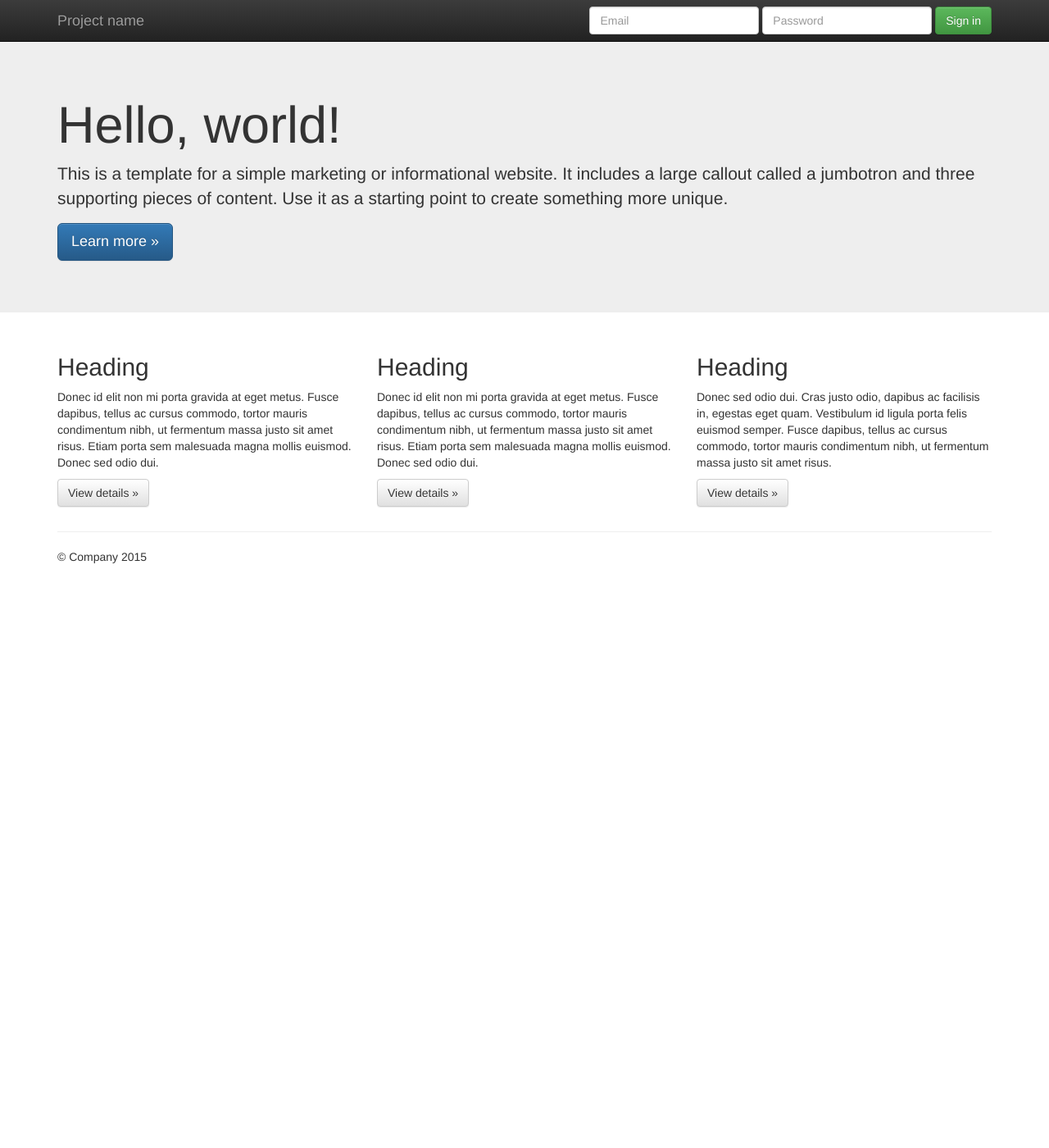
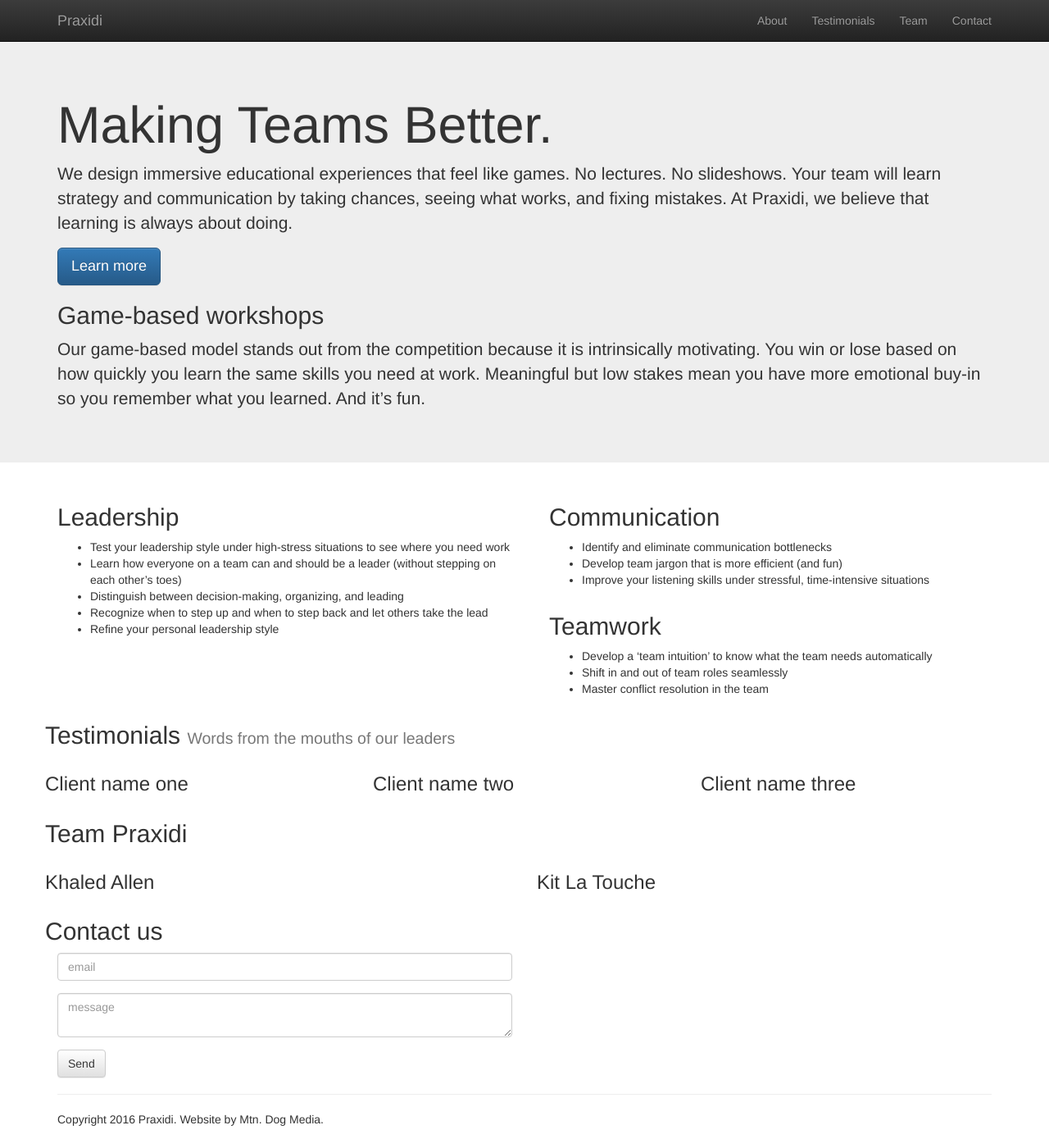
Before and after one commit to wlonk/praxidi, a Jekyll site: the page mtndog/index.html, which Jekyll copies as it is, in a window 1280 px wide and 1400 px high. Shown: the whole window at 82% size. Built offline with Jekyll 4.4.1, drawn with Linux system fonts in a browser that asks for light colours; nearby versions of some CDN libraries.

Commit message:
Initial site structure.

```diff
--- a/mtndog/index.html
+++ b/mtndog/index.html
@@ -10,7 +10,6 @@
   <meta name="description" content="">
   <meta name="viewport" content="width=device-width, initial-scale=1">
   <link rel="apple-touch-icon" href="apple-touch-icon.png">
-
   <link rel="stylesheet" href="css/bootstrap.min.css">
   <style>
     body {
@@ -20,12 +19,16 @@
   </style>
   <link rel="stylesheet" href="css/bootstrap-theme.min.css">
   <link rel="stylesheet" href="css/main.css">
-
   <script src="js/vendor/modernizr-2.8.3-respond-1.4.2.min.js"></script>
 </head>
+
 <body>
   <!--[if lt IE 8]>
-            <p class="browserupgrade">You are using an <strong>outdated</strong> browser. Please <a href="http://browsehappy.com/">upgrade your browser</a> to improve your experience.</p>
+    <p class="browserupgrade">
+        You are using an <strong>outdated</strong> browser. Please <a
+        href="http://browsehappy.com/">upgrade your browser</a> to improve your
+        experience.
+    </p>
   <![endif]-->
   <nav class="navbar navbar-inverse navbar-fixed-top" role="navigation">
     <div class="container">
@@ -36,55 +39,129 @@
           <span class="icon-bar"></span>
           <span class="icon-bar"></span>
         </button>
-          <a class="navbar-brand" href="#">Project name</a>
+        <a class="navbar-brand" href="#">Praxidi</a>
       </div>
-        <div id="navbar" class="navbar-collapse collapse">
-          <form class="navbar-form navbar-right" role="form">
-            <div class="form-group">
-              <input type="text" placeholder="Email" class="form-control">
+      <div class="collapse navbar-collapse" id="navbar">
+        <ul class="nav navbar-nav navbar-right">
+          <li><a href="#about">About</a></li>
+          <li><a href="#testimonials">Testimonials</a></li>
+          <li><a href="#team">Team</a></li>
+          <li><a href="#contact">Contact</a></li>
+        </ul>
       </div>
-            <div class="form-group">
-              <input type="password" placeholder="Password" class="form-control">
-            </div>
-            <button type="submit" class="btn btn-success">Sign in</button>
-          </form>
-        </div><!--/.navbar-collapse -->
     </div>
   </nav>
 
   <!-- Main jumbotron for a primary marketing message or call to action -->
   <div class="jumbotron">
     <div class="container">
-        <h1>Hello, world!</h1>
-        <p>This is a template for a simple marketing or informational website. It includes a large callout called a jumbotron and three supporting pieces of content. Use it as a starting point to create something more unique.</p>
-        <p><a class="btn btn-primary btn-lg" href="#" role="button">Learn more &raquo;</a></p>
+      <h1>Making Teams Better.</h1>
+      <p>
+      We design immersive educational experiences that feel like games. No
+      lectures. No slideshows. Your team will learn strategy and communication
+      by taking chances, seeing what works, and fixing mistakes. At Praxidi, we
+      believe that learning is always about doing.
+      </p>
+      <p>
+        <a class="btn btn-primary btn-lg" href="#" role="button">Learn more</a>
+      </p>
+      <div>
+        <h2>Game-based workshops</h2>
+        <p>
+        Our game-based model stands out from the competition because it is
+        intrinsically motivating. You win or lose based on how quickly you
+        learn the same skills you need at work. Meaningful but low stakes mean
+        you have more emotional buy-in so you remember what you learned. And
+        it’s fun.
+        </p>
+      </div>
     </div>
   </div>
 
-    <div class="container">
-      <!-- Example row of columns -->
+  <div class="container" id="about">
+    <div class="row">
+      <div class="col-md-6">
+        <h2>Leadership</h2>
+        <ul>
+          <li>Test your leadership style under high-stress situations to see where you need work</li>
+          <li>Learn how everyone on a team can and should be a leader (without stepping on each other’s toes) </li>
+          <li>Distinguish between decision-making, organizing, and leading</li>
+          <li>Recognize when to step up and when to step back and let others take the lead</li>
+          <li>Refine your personal leadership style</li>
+        </ul>
+      </div>
+      <div class="col-md-6">
+        <div class="col-md-12">
+          <h2>Communication</h2>
+          <ul>
+            <li>Identify and eliminate communication bottlenecks</li>
+            <li>Develop team jargon that is more efficient (and fun)</li>
+            <li>Improve your listening skills under stressful, time-intensive situations</li>
+          </ul>
+        </div>
+        <div class="col-md-12">
+          <h2>Teamwork</h2>
+          <ul>
+            <li>Develop a ‘team intuition’ to know what the team needs automatically</li>
+            <li>Shift in and out of team roles seamlessly</li>
+            <li>Master conflict resolution in the team</li>
+          </ul>
+        </div>
+      </div>
+    </div>
+
+    <div class="row" id="testimonials">
+      <h2>
+        Testimonials
+        <small>Words from the mouths of our leaders</small>
+      </h2>
       <div class="row">
         <div class="col-md-4">
-          <h2>Heading</h2>
-          <p>Donec id elit non mi porta gravida at eget metus. Fusce dapibus, tellus ac cursus commodo, tortor mauris condimentum nibh, ut fermentum massa justo sit amet risus. Etiam porta sem malesuada magna mollis euismod. Donec sed odio dui. </p>
-          <p><a class="btn btn-default" href="#" role="button">View details &raquo;</a></p>
+          <h3>Client name one</h3>
         </div>
         <div class="col-md-4">
-          <h2>Heading</h2>
-          <p>Donec id elit non mi porta gravida at eget metus. Fusce dapibus, tellus ac cursus commodo, tortor mauris condimentum nibh, ut fermentum massa justo sit amet risus. Etiam porta sem malesuada magna mollis euismod. Donec sed odio dui. </p>
-          <p><a class="btn btn-default" href="#" role="button">View details &raquo;</a></p>
+          <h3>Client name two</h3>
         </div>
         <div class="col-md-4">
-          <h2>Heading</h2>
-          <p>Donec sed odio dui. Cras justo odio, dapibus ac facilisis in, egestas eget quam. Vestibulum id ligula porta felis euismod semper. Fusce dapibus, tellus ac cursus commodo, tortor mauris condimentum nibh, ut fermentum massa justo sit amet risus.</p>
-          <p><a class="btn btn-default" href="#" role="button">View details &raquo;</a></p>
+          <h3>Client name three</h3>
+        </div>
+      </div>
+    </div>
+
+    <div class="row" class="team">
+      <h2>Team Praxidi</h2>
+      <div class="row">
+        <div class="col-md-6">
+          <h3>Khaled Allen</h3>
+        </div>
+        <div class="col-md-6">
+          <h3>Kit La Touche</h3>
+        </div>
+      </div>
+    </div>
+
+    <div class="row" class="contact">
+      <h2>Contact us</h2>
+      <div class="col-md-6">
+        <form action="http://formspree.io/kit@transneptune.net">
+          <input type="hidden" name="_cc" value="khaled.allen@gmail.com">
+          <input type="hidden" name="_subject" value="Praxidi inquiry">
+          <input type="hidden" name="_next" value="//praxidi.com/thanks.html">
+          <div class="form-group">
+            <input class="form-control" rows="7" type="email" name="_replyto" placeholder="email">
+          </div>
+          <div class="form-group">
+            <textarea class="form-control" name="body" placeholder="message"></textarea>
+          </div>
+          <input class="btn btn-default" type="submit" value="Send">
+        </form>
       </div>
     </div>
 
     <hr>
 
     <footer>
-        <p>&copy; Company 2015</p>
+      <p>Copyright 2016 Praxidi. Website by Mtn. Dog Media.</p>
     </footer>
   </div> <!-- /container -->        <script src="//ajax.googleapis.com/ajax/libs/jquery/1.11.2/jquery.min.js"></script>
   <script>window.jQuery || document.write('<script src="js/vendor/jquery-1.11.2.min.js"><\/script>')</script>
```
Lines whose indentation alone changed are shown as unchanged.
